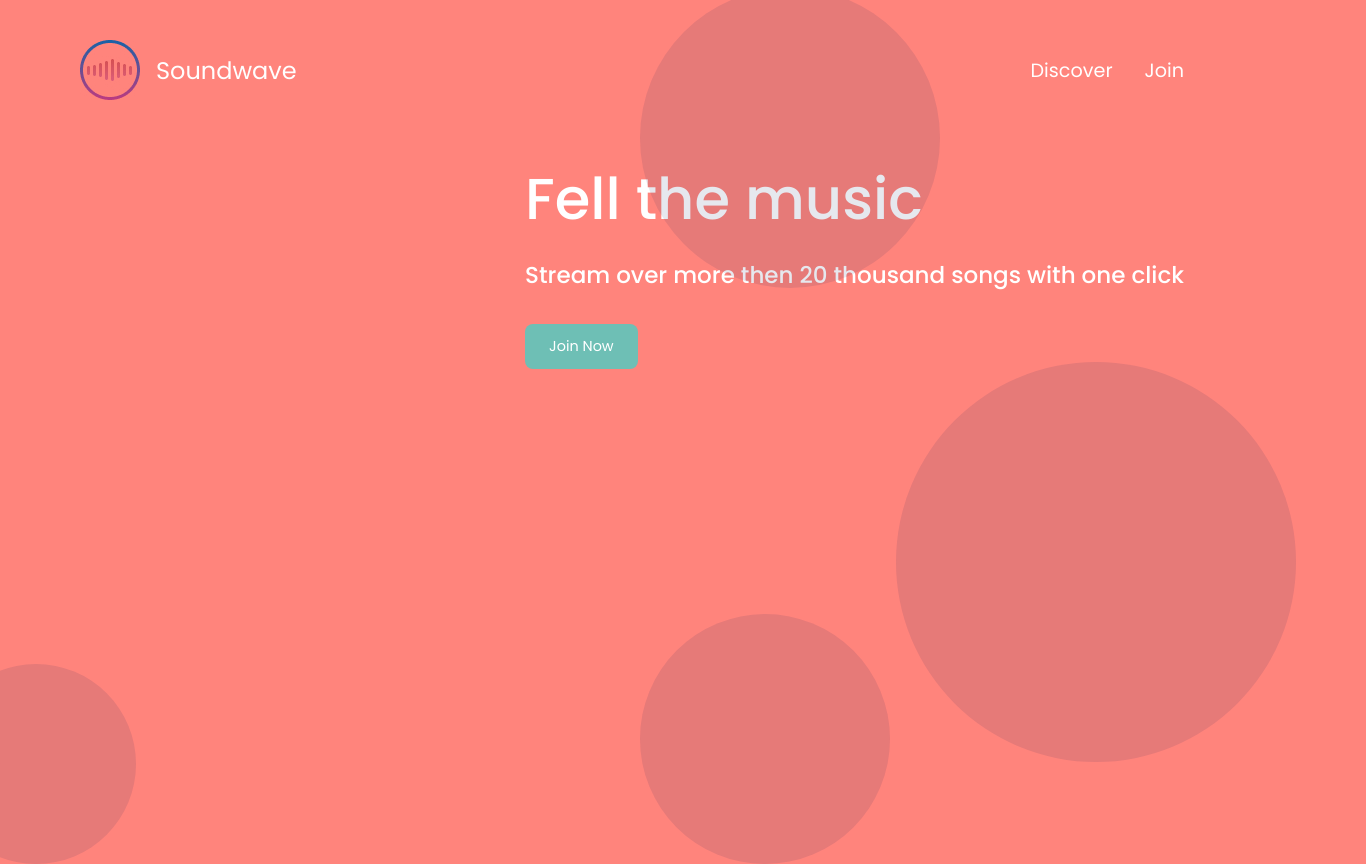
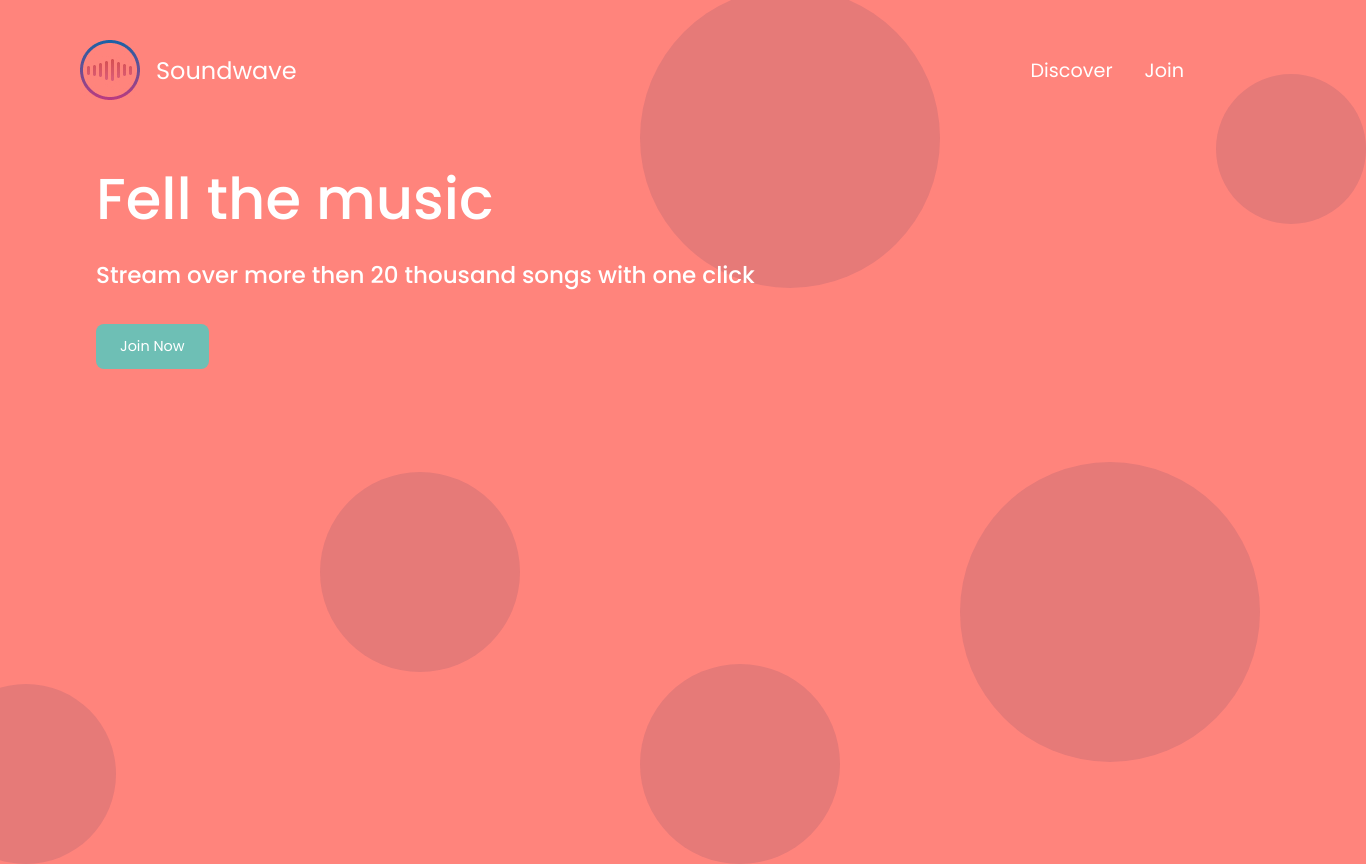
Before and after one commit to Ducvietbui/music-web-page, a plain HTML site: page src/index.html in a window 1280 px wide. Shown: the whole page, 1366 px wide, since content can reach past the window. Drawn offline with Linux system fonts and the light colour scheme.

Commit message:
commit 3

```diff
--- a/src/index.css
+++ b/src/index.css
@@ -6,7 +6,7 @@
 }
 .home-main-section .img-wrapper {
 flex-grow: 1;
-flex-direcion: column;
+flex-direction: column;
 display: flex;
 align-items: stretch;
 justify-content: flex-end;
@@ -20,10 +20,6 @@ justify-content: flex-end;
   align-self: center;
 }
 @media (max width: 900px) {
-  .home-main-section .img-wrapper {
-    display: none;
-  }
-
   .home-main-section {
     justify-content: center;
   }
@@ -31,12 +27,13 @@ justify-content: flex-end;
 
 .home-page-circle-1 {
   position: absolute;
-  width: 400px;
-  height: 400px;
-  left: 70vw;
+  width: 300px;
+  height: 300px;
+  left: 75vw;
   bottom: 3vw;
   background-color: rgba(17, 29, 94, 0.1);
   border-radius: 50%;
+  z-index: -1;
 }
 
 .home-page-circle-2 {
@@ -47,23 +44,46 @@ justify-content: flex-end;
   bottom: 40vw;
   background-color: rgba(17, 29, 94, 0.1);
   border-radius: 50%;
+  z-index: -1;
 }
 
 .home-page-circle-3 {
   position: absolute;
-  width: 200px;
-  height: 200px;
+  width: 180px;
+  height: 180px;
   left: -5vw;
   bottom: -5vw;
   background-color: rgba(17, 29, 94, 0.1);
   border-radius: 50%;
+  z-index: -1;
 }
 .home-page-circle-4 {
   position: absolute;
-  width: 250px;
-  height: 250px;
+  width: 200px;
+  height: 200px;
   left: 50vw;
   bottom: -5vw;
   background-color: rgba(17, 29, 94, 0.1);
   border-radius: 50%;
+  z-index: -1;
 }
+.home-page-circle-5 {
+  position: absolute;
+  width: 150px;
+  height: 150px;
+  left: 95vw;
+  bottom: 45vw;
+  background-color: rgba(17, 29, 94, 0.1);
+  border-radius: 50%;
+  z-index: -1;
+}
+.home-page-circle-6 {
+  position: absolute;
+  width: 200px;
+  height: 200px;
+  left: 25vw;
+  bottom: 10vw;
+  background-color: rgba(17, 29, 94, 0.1);
+  border-radius: 50%;
+  z-index: -1;
+}
--- a/src/index.html
+++ b/src/index.html
@@ -18,15 +18,12 @@
         </a>
         <nav class="main-nav">
             <ul>
-                <li><a href="Discover.html">Discover</a></li>
+                <li><a href="discover.html">Discover</a></li>
                 <li><a href="Join.html">Join</a></li>
             </ul>
         </nav>
     </header>
     <section class="home-main-section">
-      <div class="img-wrapper">
-
-      </div>
       <div>
         <div class="call-to-action">
         <h1 class="title">Fell the music</h1>
--- a/src/style.css
+++ b/src/style.css
@@ -5,6 +5,7 @@
 }
 
 body {
+overflow: hidden;
 padding: 0;
 margin: 0;
 background: #FF847C;
```
Also changed, not shown: src/Discover.html (+35 -0 lines), image/album.png (added), image/charts.png (added), image/play.png (added), src/discover.css (added).
